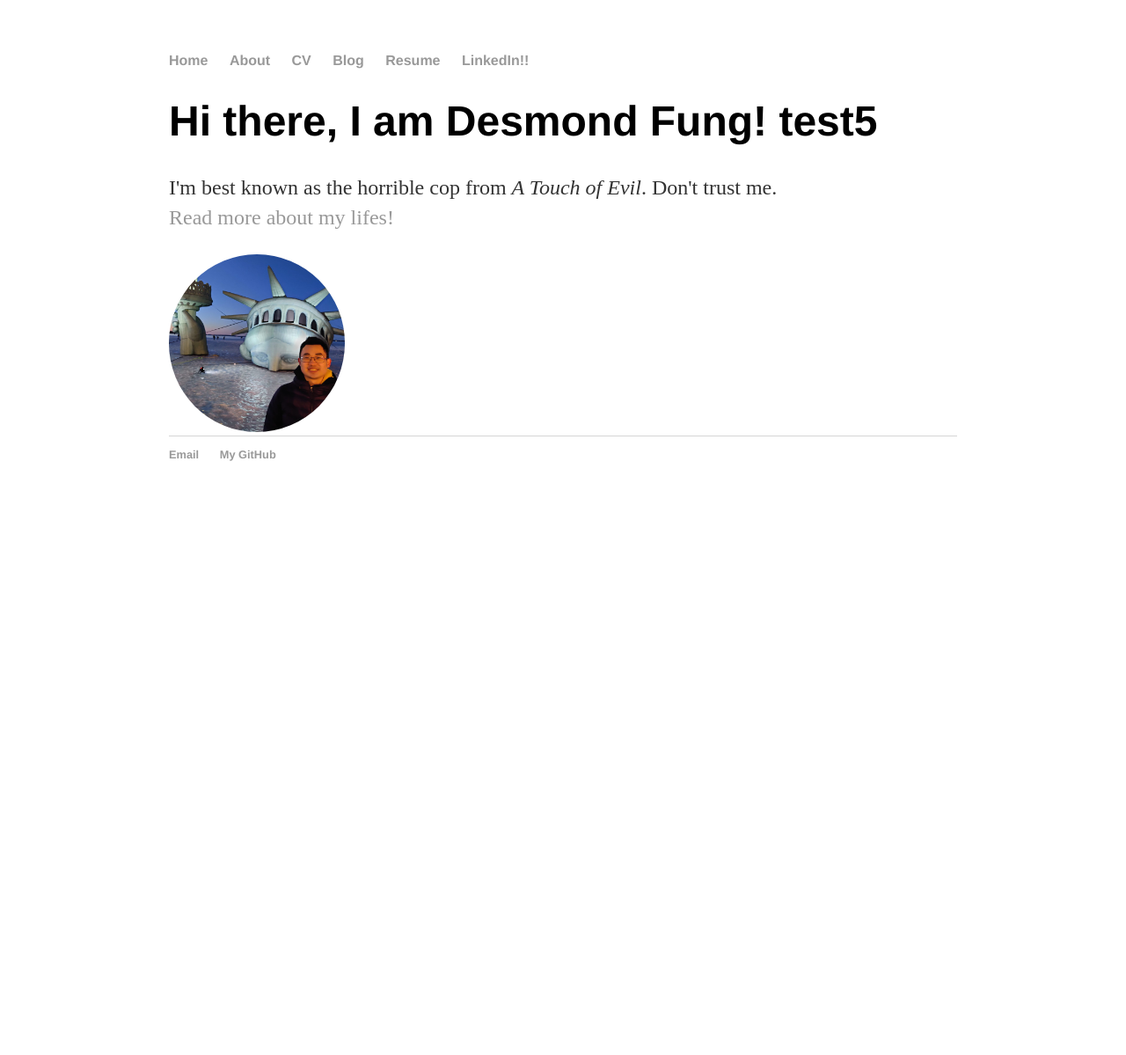
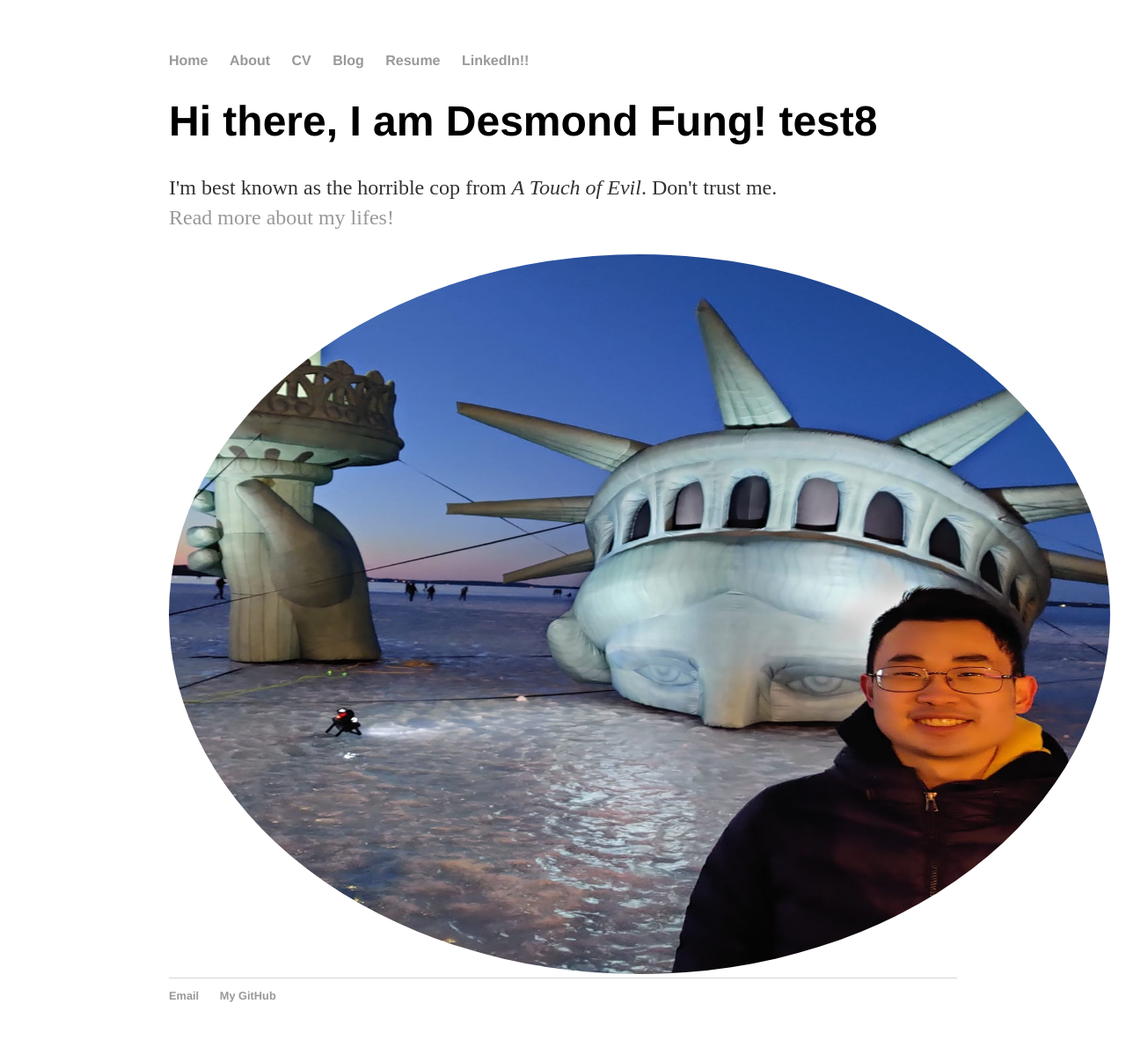
Before and after one commit to ddhangdd/ddhangdd.github.io, a Jekyll site: the page built from index.html, in a window 1280 px wide. Shown: the whole page at 88% size. Built offline with Jekyll 4.4.1, drawn with Linux system fonts in a browser that asks for light colours; before the commit the page ends 900 px from its top, so only the background shows below that.

Commit message:
Update index.html

```diff
--- a/index.html
+++ b/index.html
@@ -4,10 +4,10 @@ title: Welcome
 ---
 
 		<div class="blurb">
-			<h1>Hi there, I am Desmond Fung! test5</h1>
+			<h1>Hi there, I am Desmond Fung! test8</h1>
 			<p>I'm best known as the horrible cop from <em>A Touch of Evil</em>. Don't trust me.<br>
 
 			<a href="/about">Read more about my lifes!</a></p>
-			<img src="/images/myself.jpg" height="auto" width="200" style="border-radius:70%">
+			<img src="/images/myself.jpg" height="auto" width="200" style="height: 818px; width: 1070px; border-radius:70%">
 
 		</div>
```
